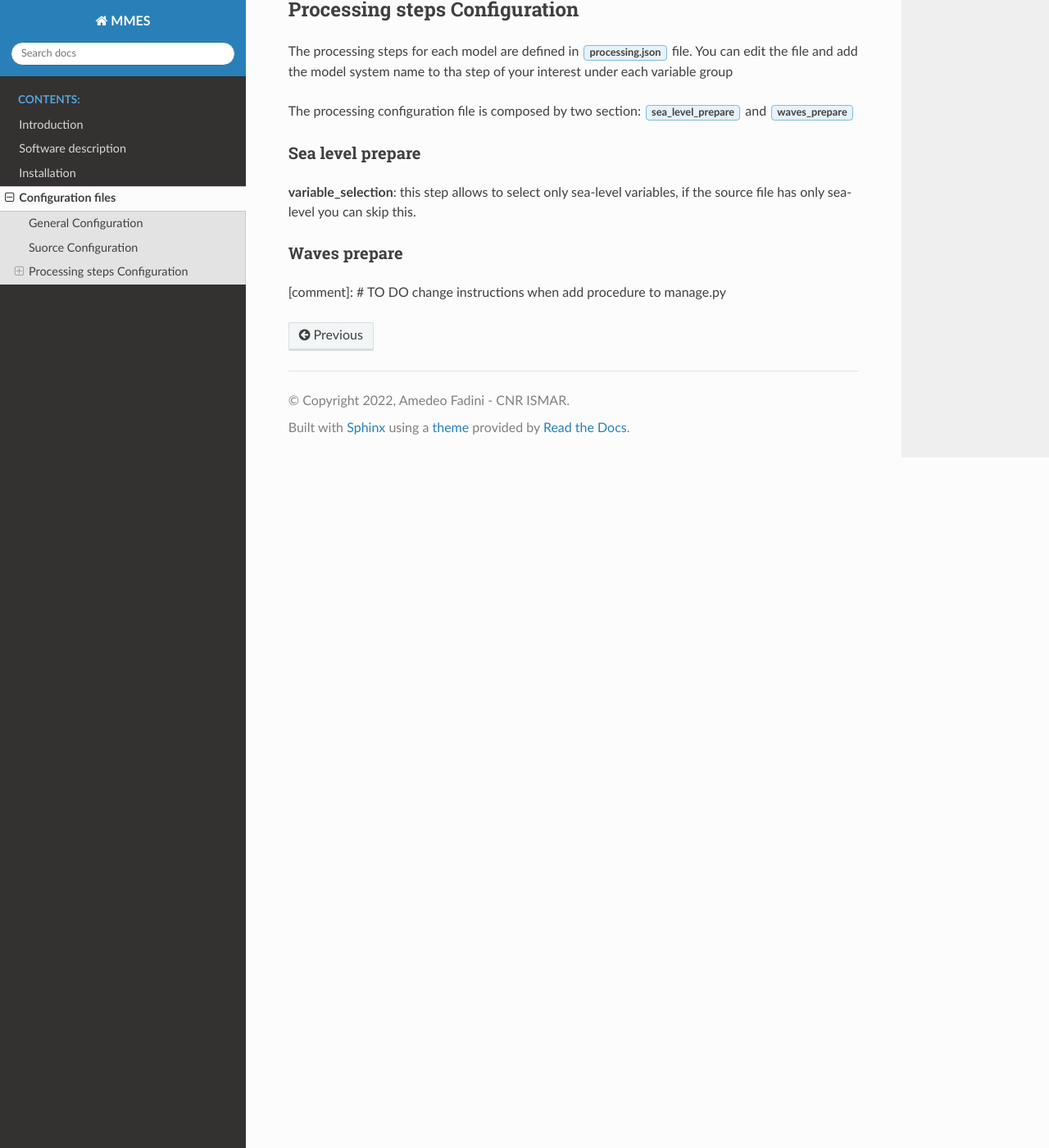
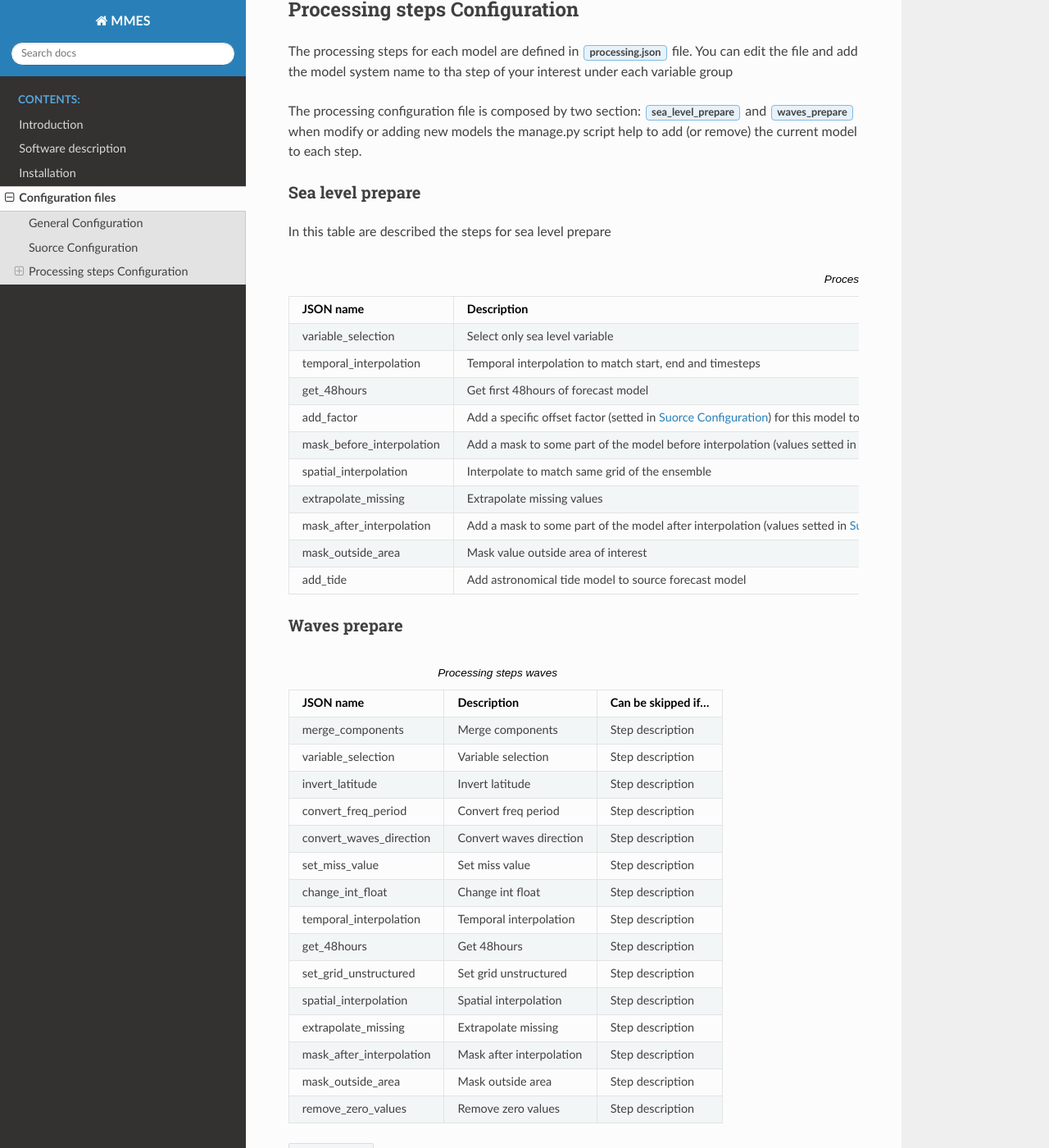
Before and after one commit to CNR-ISMAR/mmes_creation, a Sphinx documentation site: the page built from docs/configuration/index.rst, in a window 1280 px wide and 1400 px high, scrolled down 1305 px. Shown: the whole window at 82% size. Built offline with Sphinx 7.4.7 and the Read the Docs theme 2.0.0, drawn with Linux system fonts in a browser that asks for light colours.

Commit message:
Updated docs: added tables for processing steps Edited manage.py to change also processing.json

````diff
--- a/docs/configuration/index.rst
+++ b/docs/configuration/index.rst
@@ -66,15 +66,104 @@ The processing steps for each model are defined in :guilabel:`processing.json` f
 You can edit the file and add the model system name to tha step of your interest under each variable group
 
 The processing configuration file is composed by two section: :guilabel:`sea_level_prepare` and :guilabel:`waves_prepare`
+when modify or adding new models the manage.py script help to add (or remove) the current model to each step.
 
 Sea level prepare
 -----------------
 
-**variable_selection**:
-this step allows to select only sea-level variables, if the source file has only sea-level you can skip this.
+In this table are described the steps for sea level prepare
+
+..  list-table:: Processing steps sea level
+    :widths: auto
+    :header-rows: 1
+
+    * - JSON name
+      - Description
+      - Can be skipped if...
+    * - variable_selection
+      - Select only sea level variable
+      - source model has only sea level variable: original variable name is setted in :ref:`src_config`
+    * - temporal_interpolation
+      - Temporal interpolation to match start, end and timesteps
+      - source model has exact timesteps of the ensemble
+    * - get_48hours
+      - Get first 48hours of forecast model
+      - source model is already 48hours long
+    * - add_factor
+      - Add a specific  offset factor (setted in :ref:`src_config`) for this model to match reference level
+      - the refernce level is the same  of ensemble
+    * - mask_before_interpolation
+      - Add a mask to some part of the model before interpolation (values setted in :ref:`src_config`)
+      - All values of source model are suitable
+    * - spatial_interpolation
+      - Interpolate to match same grid of the ensemble
+      - already match same grid of the ensemble
+    * - extrapolate_missing
+      - Extrapolate missing values
+      - No need to fill missing value in source model
+    * - mask_after_interpolation
+      - Add a mask to some part of the model after interpolation (values setted in :ref:`src_config`)
+      - All values of source model are suitable
+    * - mask_outside_area
+      - Mask value outside area of interest
+      - The extension of source model is the same of ensemble
+    * - add_tide
+      - Add astronomical tide model  to source forecast model
+      - Forecast model already integrte tide.
 
 
 Waves prepare
 -----------------
 
-[comment]: # TO DO change instructions when add procedure to manage.py
+..  list-table:: Processing steps waves
+    :widths: auto
+    :header-rows: 1
+
+    * - JSON name
+      - Description
+      - Can be skipped if...
+    * - merge_components
+      - Merge components
+      - Step description
+    * - variable_selection
+      - Variable selection
+      - Step description
+    * - invert_latitude
+      - Invert latitude
+      - Step description
+    * - convert_freq_period
+      - Convert freq period
+      - Step description
+    * - convert_waves_direction
+      - Convert waves direction
+      - Step description
+    * - set_miss_value
+      - Set miss value
+      - Step description
+    * - change_int_float
+      - Change int float
+      - Step description
+    * - temporal_interpolation
+      - Temporal interpolation
+      - Step description
+    * - get_48hours
+      - Get 48hours
+      - Step description
+    * - set_grid_unstructured
+      - Set grid unstructured
+      - Step description
+    * - spatial_interpolation
+      - Spatial interpolation
+      - Step description
+    * - extrapolate_missing
+      - Extrapolate missing
+      - Step description
+    * - mask_after_interpolation
+      - Mask after interpolation
+      - Step description
+    * - mask_outside_area
+      - Mask outside area
+      - Step description
+    * - remove_zero_values
+      - Remove zero values
+      - Step description
--- a/docs/setup/index.rst
+++ b/docs/setup/index.rst
@@ -1,7 +1,7 @@
 Installation
 ============
 
-## 1. Create a python [virtualenv](https://docs.python.org/3/library/venv.html) and activate it.
+1. Create a python [virtualenv](https://docs.python.org/3/library/venv.html) and activate it.
 
     ```
     python3 -m venv /path/to/new/virtual/environment/mmes
@@ -31,11 +31,13 @@ Installation
 
 
 6. From the main directory launch
+
     ```
     python manage.py new
     ```
 
 to create a new source config file or
+
     ```
     python manage.py mod
     ```
````
Also changed, not shown: manage.py (+39 -2 lines), 14 other files.
